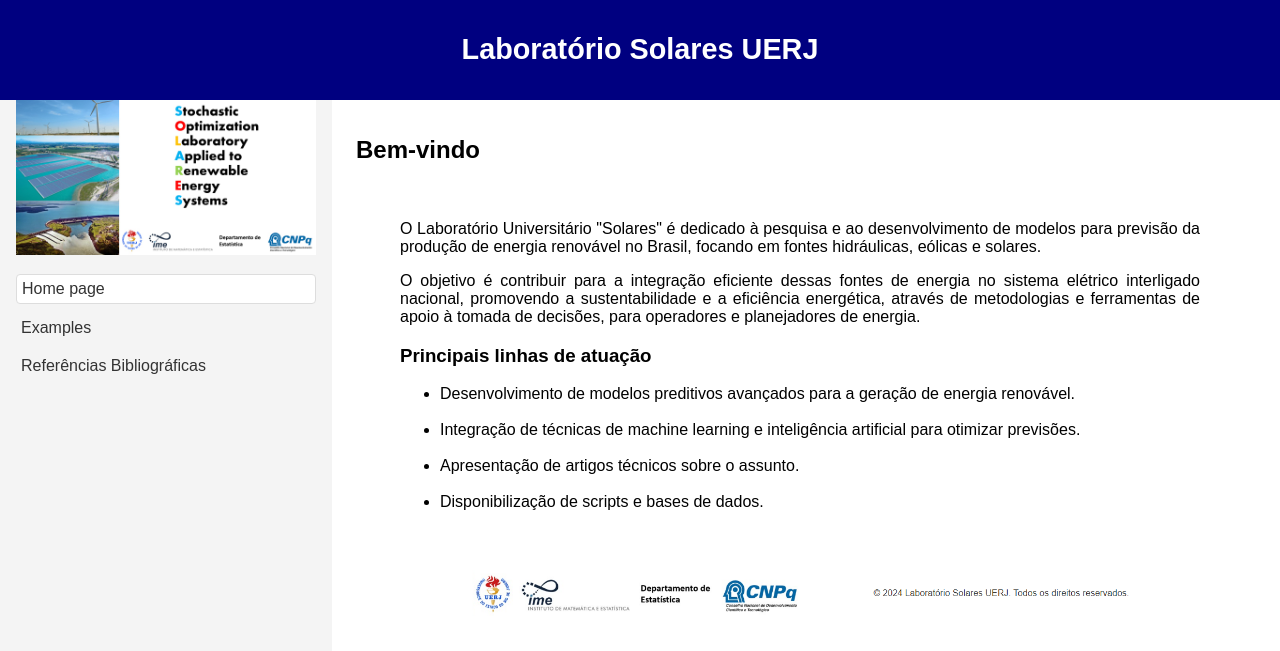
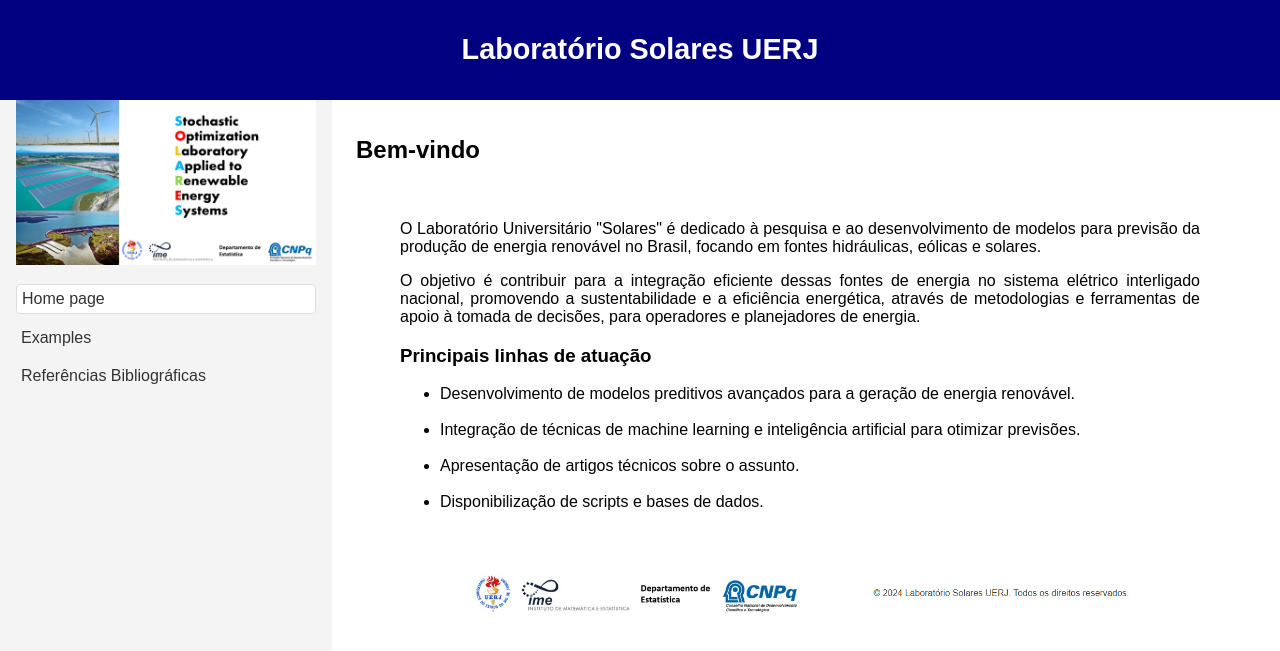
Before and after one commit to LabSolares-UERJ/main, a Jekyll site: the page built from index.html, in a window 1280 px wide. Shown: the top 651 px of the page. Built offline with Jekyll 4.4.1, drawn with Linux system fonts in a browser that asks for light colours.

Commit message:
Update main.css

```diff
--- a/assets/main.css
+++ b/assets/main.css
@@ -63,9 +63,9 @@ aside {
     background-color: #f4f4f4;
     padding: 1em;
     position: fixed; /* Fixar a barra lateral */
-    top: 70px; /* Distância do topo da página, ajustando para não sobrepor o header */
+    top: 80px; /* Distância do topo da página, ajustando para não sobrepor o header. Antes: 70px */
     left: 0;
-    height: calc(100% - 70px); /* Ocupa a altura total da tela, menos a altura do header */
+    height: calc(100% - 80px); /* Ocupa a altura total da tela, menos a altura do header. Antes: 70px */
     overflow-y: auto; /* Permite a rolagem do conteúdo da barra lateral se exceder a altura */
     z-index: 900; /* Garante que o aside fique abaixo do header */
 }
```
